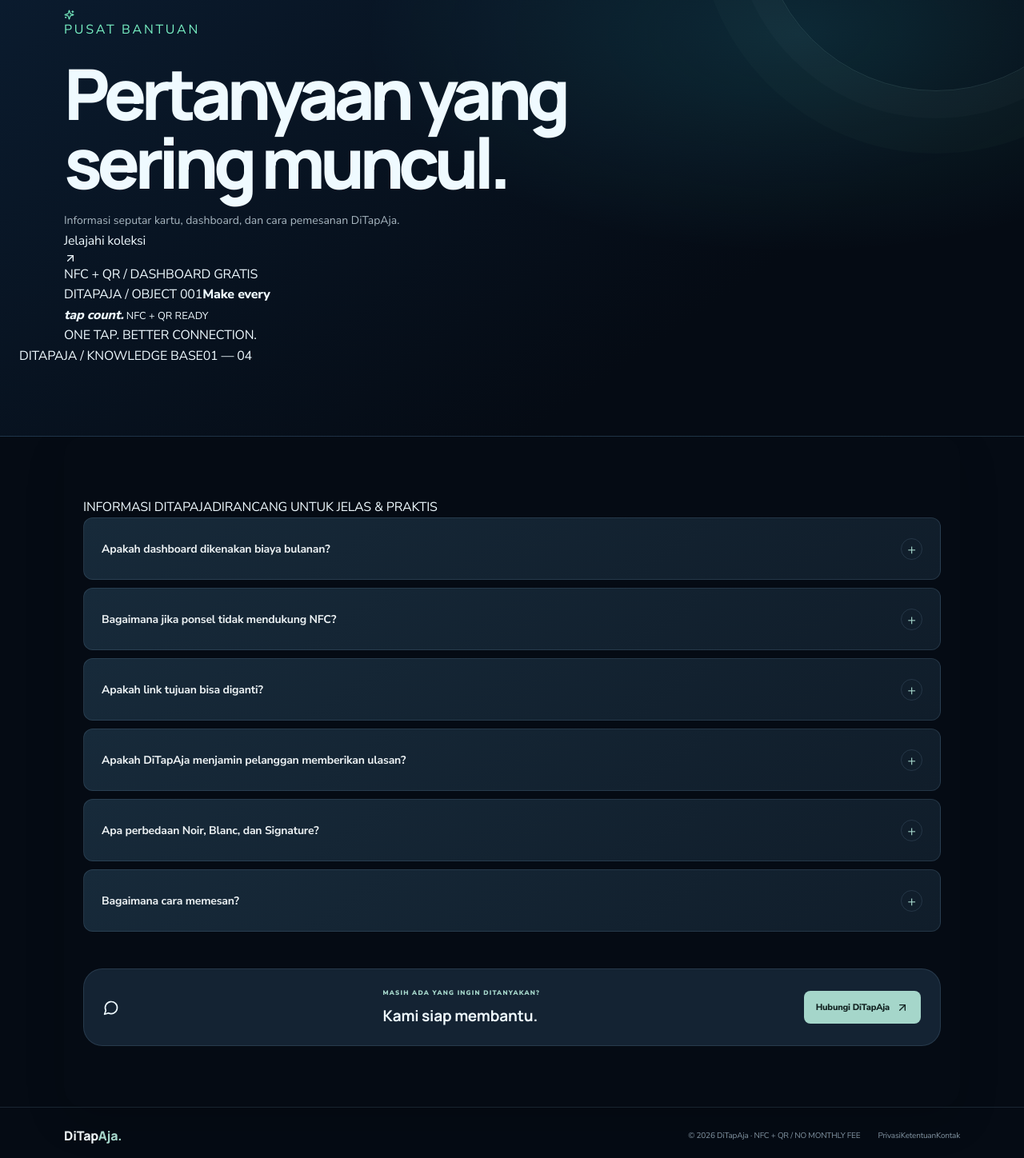
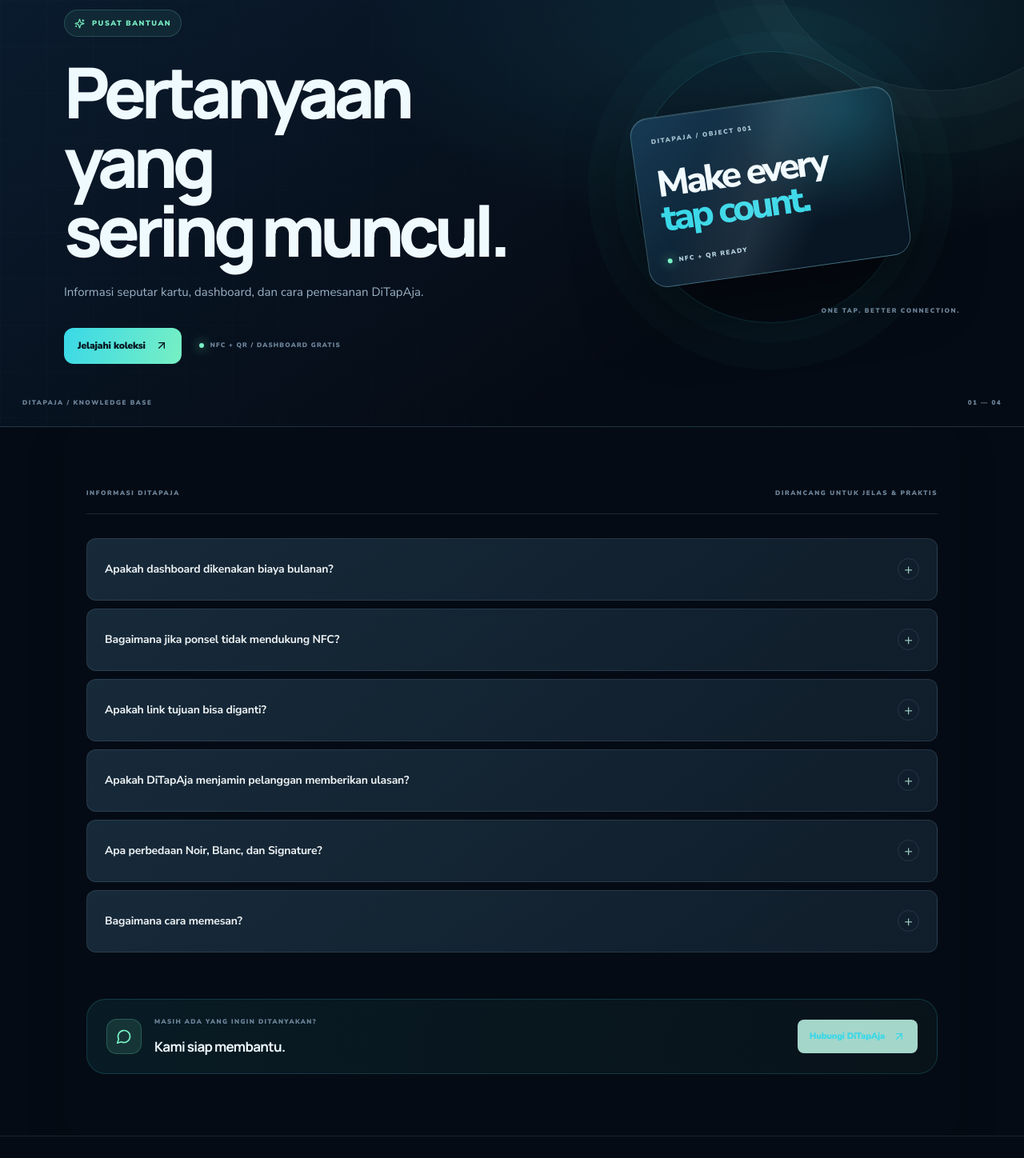
Before and after one commit to chanvianz-ui/ditapaja, a Next.js app: page /faq in a window 1280 px wide. Shown: the part 200-1648 px from the top of the page at 80% size. Built offline with nearby package versions, Linux system fonts and the light colour scheme.

Commit message:
Add rebuilt editorial layout for all information pages

```diff
--- a/app/styles/interface-v3.css
+++ b/app/styles/interface-v3.css
@@ -111,3 +111,42 @@ button:disabled{cursor:not-allowed;opacity:.52}
 :where(.dt-workspace-page,.dt-admin-shell,.ditapaja-insights-page,.ditapaja-studio-page) :where(a,button){-webkit-tap-highlight-color:transparent}
 @media(max-width:700px){.dt-site-header{top:8px!important;width:calc(100% - 20px)!important;margin-top:8px!important;border-radius:15px!important}.dt-header-shell{min-height:60px!important;padding-inline:14px!important}.nx-catalog-hero,.detail-hero,.info-hero{padding-top:76px!important}.nx-catalog-perks{grid-template-columns:1fr!important}.nx-footer-top{gap:28px!important}}
 @media(prefers-reduced-motion:reduce){*,*::before,*::after{scroll-behavior:auto!important;animation-duration:.01ms!important;animation-iteration-count:1!important;transition-duration:.01ms!important}}
+
+/* Information pages — rebuilt editorial composition */
+.info-page-v3 .info-hero-v3{position:relative;isolation:isolate;overflow:hidden;min-height:590px;display:flex;align-items:center;padding:clamp(82px,10vw,132px) 28px 78px!important;border-bottom:1px solid var(--dt-line)!important}
+.info-hero-grid{position:absolute;inset:0;z-index:-1;opacity:.2;background-image:linear-gradient(rgba(100,174,203,.12) 1px,transparent 1px),linear-gradient(90deg,rgba(100,174,203,.12) 1px,transparent 1px);background-size:58px 58px;mask-image:linear-gradient(90deg,black,transparent 90%)}
+.info-hero-layout{display:grid;grid-template-columns:minmax(0,1.08fr) minmax(300px,.92fr);align-items:center;gap:clamp(30px,7vw,100px)}
+.info-hero-copy{position:relative;z-index:2}
+.info-page-v3 .info-eyebrow{display:inline-flex;align-items:center;gap:9px;padding:9px 12px;border:1px solid rgba(120,240,195,.2);border-radius:999px;background:rgba(120,240,195,.07);font-size:9px;font-weight:850;letter-spacing:1.5px}
+.info-page-v3 .info-hero h1{max-width:780px;margin:25px 0 22px!important;font-size:clamp(46px,7.4vw,88px)!important;line-height:.98!important;letter-spacing:-.075em!important}
+.info-page-v3 .info-hero h1 em{color:var(--dt-cyan);font-style:normal}
+.info-page-v3 .info-hero p{max-width:590px;color:var(--dt-muted)!important;font-size:15px!important;line-height:1.85!important}
+.info-hero-actions{display:flex;align-items:center;flex-wrap:wrap;gap:22px;margin-top:30px}
+.info-hero-actions>a{display:inline-flex;align-items:center;gap:12px;padding:13px 17px;border-radius:12px;background:linear-gradient(110deg,var(--dt-cyan),var(--dt-mint));color:#04131d;font-size:12px;font-weight:850;text-decoration:none}
+.info-hero-actions>span{display:inline-flex;align-items:center;gap:8px;color:var(--dt-dim);font-size:8px;font-weight:850;letter-spacing:1.2px}
+.info-hero-actions>span i,.info-object-card small i{width:6px;height:6px;border-radius:50%;background:var(--dt-mint);box-shadow:0 0 14px var(--dt-mint)}
+.info-hero-object{position:relative;display:grid;place-items:center;min-height:360px;isolation:isolate}
+.info-object-orbit{position:absolute;aspect-ratio:1;border:1px solid rgba(57,216,232,.18);border-radius:50%;transform:rotate(-22deg)}
+.info-object-orbit-a{width:340px;box-shadow:0 0 0 24px rgba(57,216,232,.025),0 0 0 58px rgba(57,216,232,.018)}
+.info-object-orbit-b{width:250px;border-color:rgba(120,240,195,.22);transform:rotate(52deg) scaleX(.66)}
+.info-object-card{position:relative;width:min(330px,82%);aspect-ratio:1.55;padding:24px;display:flex;flex-direction:column;justify-content:space-between;overflow:hidden;border:1px solid rgba(164,227,242,.3);border-radius:23px;background:radial-gradient(circle at 82% 12%,rgba(57,216,232,.2),transparent 42%),linear-gradient(145deg,#173b55,#081522 75%);box-shadow:0 34px 80px rgba(0,0,0,.5),inset 0 1px rgba(255,255,255,.12);transform:rotate(-8deg)}
+.info-object-card:after{content:"";position:absolute;inset:0;background:linear-gradient(115deg,transparent 25%,rgba(255,255,255,.08) 48%,transparent 68%);pointer-events:none}
+.info-object-card>span{color:#a9c6d4;font-size:8px;font-weight:850;letter-spacing:1.6px}
+.info-object-card strong{color:#f1fbff;font-size:clamp(29px,4vw,46px);line-height:.94;letter-spacing:-.075em}
+.info-object-card strong em{color:var(--dt-cyan);font-style:normal}
+.info-object-card small{display:flex;align-items:center;gap:8px;color:#b5d2df;font-size:8px;font-weight:850;letter-spacing:1.4px}
+.info-object-caption{position:absolute;right:0;bottom:18px;color:var(--dt-dim);font-size:8px;font-weight:850;letter-spacing:1.6px}
+.info-hero-foot{position:absolute;right:28px;bottom:22px;left:28px;display:flex;justify-content:space-between;color:var(--dt-dim);font-size:8px;font-weight:850;letter-spacing:1.5px}
+.info-content-v3{padding:clamp(38px,6vw,78px) 28px!important}
+.info-content-heading{display:flex;justify-content:space-between;gap:16px;padding-bottom:18px;margin-bottom:30px;border-bottom:1px solid var(--dt-line);color:var(--dt-dim);font-size:8px;font-weight:850;letter-spacing:1.6px}
+.info-content-body{min-width:0}
+.info-page-v3 .info-contact-strip{display:flex;align-items:center;gap:16px;margin-top:58px;padding:22px 24px;border:1px solid rgba(57,216,232,.18);border-radius:18px;background:linear-gradient(100deg,rgba(57,216,232,.08),rgba(120,240,195,.035))}
+.info-contact-icon{width:44px;height:44px;display:grid;place-items:center;border:1px solid rgba(120,240,195,.22);border-radius:13px;background:var(--dt-mint-soft);color:var(--dt-mint)}
+.info-contact-copy{display:grid;gap:5px;flex:1}.info-contact-copy small{color:var(--dt-dim);font-size:8px;font-weight:850;letter-spacing:1.4px}.info-contact-copy strong{color:var(--dt-ink);font-size:17px;letter-spacing:-.04em}
+.info-page-v3 .info-contact-strip>a{display:inline-flex;align-items:center;gap:10px;color:var(--dt-cyan);font-size:11px;font-weight:850;text-decoration:none}
+.info-footer-v3{display:flex;align-items:center;justify-content:space-between;gap:20px;padding:24px clamp(20px,5vw,64px)!important;border-top:1px solid var(--dt-line)!important;background:#050b14!important}
+.info-footer-brand{color:var(--dt-ink)!important;font-size:18px!important;font-weight:900!important;letter-spacing:-.07em;text-decoration:none}.info-footer-brand span{color:var(--dt-cyan)}
+.info-footer-v3>span{color:var(--dt-dim)!important;font-size:8px!important;letter-spacing:1.2px}
+.info-footer-v3>div{display:flex;gap:18px}.info-footer-v3>div a{color:var(--dt-muted)!important;font-size:10px;text-decoration:none}
+@media(max-width:820px){.info-page-v3 .info-hero-v3{min-height:0;padding-inline:22px!important}.info-hero-layout{grid-template-columns:1fr;gap:28px}.info-hero-object{min-height:300px}.info-object-orbit-a{width:280px}.info-object-orbit-b{width:210px}.info-object-card{width:min(300px,76%)}.info-content-v3{padding-inline:22px!important}.info-footer-v3{flex-wrap:wrap}.info-footer-v3>span{order:3;width:100%}}
+@media(max-width:540px){.info-page-v3 .info-hero h1{font-size:clamp(42px,13vw,62px)!important}.info-content-heading span:last-child{display:none}.info-page-v3 .info-contact-strip{align-items:flex-start;flex-wrap:wrap;padding:18px}.info-contact-copy{min-width:calc(100% - 70px)}.info-page-v3 .info-contact-strip>a{margin-left:60px}.info-footer-v3>div{gap:12px}.info-footer-v3>span{font-size:7px!important}}
```
